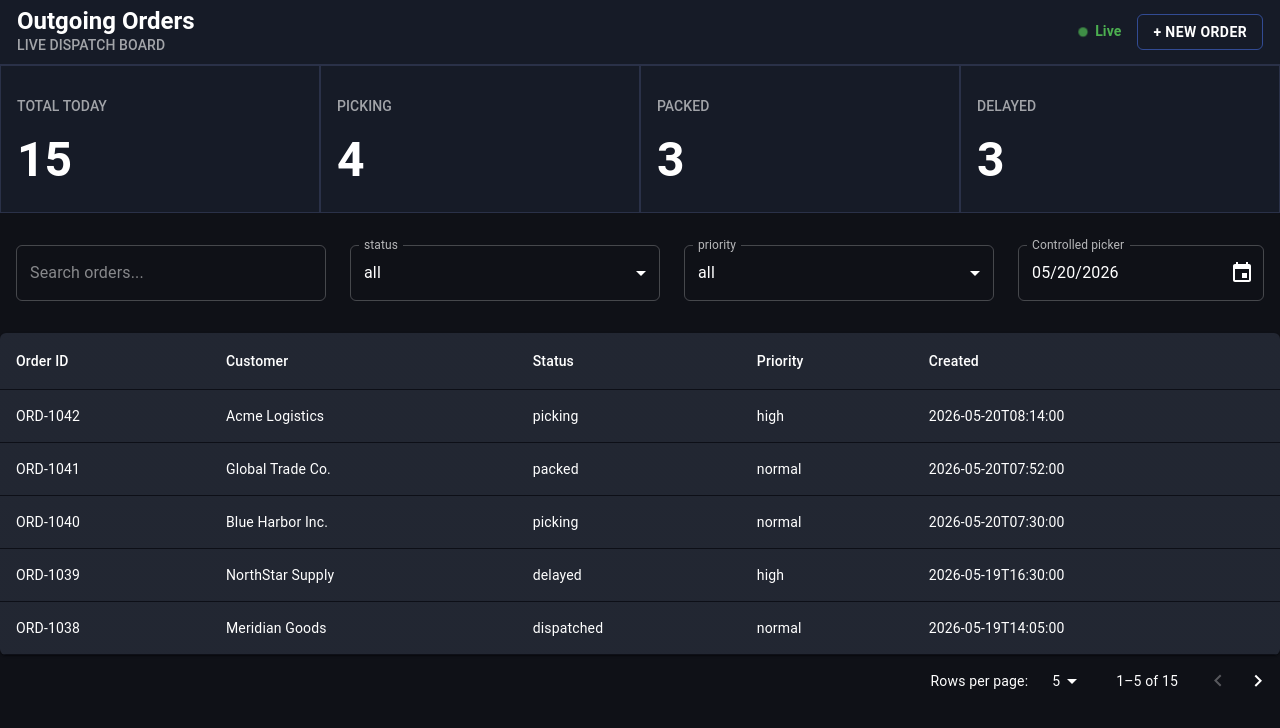
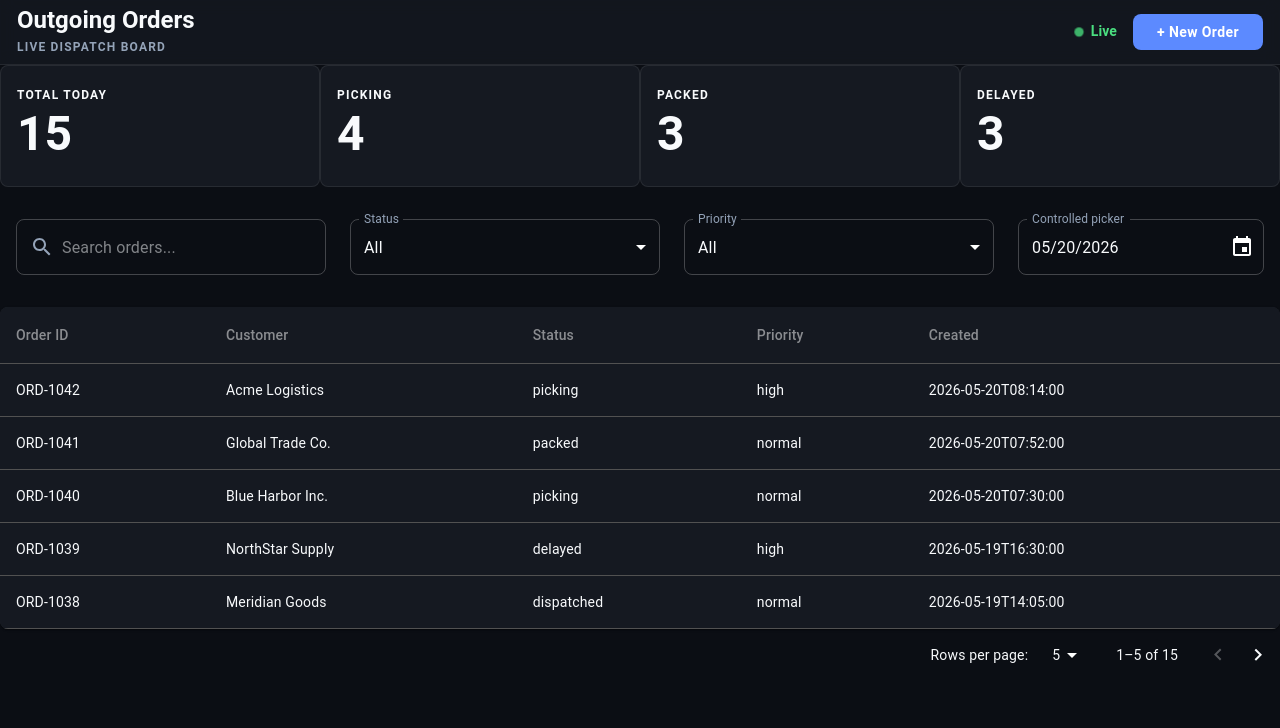
Before and after one commit to julio22b/outgoing-orders-frontend, a React (Vite) app: page / in a window 1280 px wide. Shown: the top 728 px of the page. Built offline with nearby package versions, Linux system fonts and the light colour scheme.

Commit message:
styling changes

```diff
--- a/package.json
+++ b/package.json
@@ -12,6 +12,7 @@
   "dependencies": {
     "@emotion/react": "^11.14.0",
     "@emotion/styled": "^11.14.1",
+    "@mui/icons-material": "^9.0.1",
     "@mui/material": "^9.0.1",
     "@mui/x-date-pickers": "^9.2.0",
     "@reduxjs/toolkit": "^2.12.0",
--- a/src/app/theme.ts
+++ b/src/app/theme.ts
@@ -1,14 +1,26 @@
-import { createTheme } from "@mui/material";
+import { createTheme } from '@mui/material';
 
 const theme = createTheme({
-  palette: {
-    mode: 'dark',
-    background: { default: '#0f1117', paper: '#161b27' },
-    primary: { main: '#4f7cff' },
-    success: { main: '#4caf50' },
-    divider: '#2a3148',
-  },
-  shape: { borderRadius: 6 },
-})
+    palette: {
+        mode: 'dark',
+        background: {
+            default: '#0b0e14',
+            paper: '#151921'
+        },
+        primary: {
+            main: '#5c8aff',
+            contrastText: '#ffffff'
+        },
+        success: {
+            main: '#4ade80'
+        },
+        divider: 'rgba(255, 255, 255, 0.08)',
+        text: {
+            primary: '#f8fafc',
+            secondary: '#94a3b8'
+        },
+    },
+    shape: { borderRadius: 8 },
+});
 
-export default theme
+export default theme;
--- a/src/components/AppBar.tsx
+++ b/src/components/AppBar.tsx
@@ -7,7 +7,8 @@ const AppBar = () => {
             color='inherit'
             elevation={0}
             sx={{
-                backgroundColor: 'background.paper',
+                backgroundColor: 'rgba(21, 25, 33, 0.8)',
+                backdropFilter: 'blur(8px)',
                 borderBottom: '1px solid',
                 borderColor: 'divider',
             }}
@@ -17,8 +18,15 @@ const AppBar = () => {
                     <Typography variant='h5' component='div' sx={{ lineHeight: 1.2, fontWeight: 600 }}>
                         Outgoing Orders
                     </Typography>
-                    <Typography variant='subtitle2' sx={{ opacity: 0.6, textTransform: 'uppercase' }}>
-                        LIVE DISPATCH BOARD
+                    <Typography
+                        variant='caption'
+                        sx={{
+                            color: 'text.secondary',
+                            textTransform: 'uppercase',
+                            letterSpacing: '0.1em',
+                            fontWeight: 700
+                        }}>
+                        Live Dispatch Board
                     </Typography>
                 </Box>
 
@@ -42,7 +50,15 @@ const AppBar = () => {
                             Live
                         </Typography>
                     </Box>
-                    <Button variant='outlined' sx={{ color: 'white', fontWeight: 600 }}>
+                    <Button
+                        variant='contained'
+                        disableElevation
+                        sx={{
+                            fontWeight: 600,
+                            textTransform: 'none',
+                            px: 3
+                        }}
+                    >
                         + New Order
                     </Button>
                 </Box>
--- a/src/components/DataGrid/DataGrid.tsx
+++ b/src/components/DataGrid/DataGrid.tsx
@@ -17,22 +17,20 @@ const DataGrid = ({}) => {
     const [page, setPage] = useState(0);
     const visibleRows = DATA_GRID_ROWS.slice(page * rowsPerPage, page * rowsPerPage + rowsPerPage);
 
-
     const handleChangeRowsPerPage = (event: React.ChangeEvent<HTMLInputElement>) => {
         setRowsPerPage(parseInt(event.target.value, 10));
         setPage(0);
     };
 
-
     return (
         <>
             <TableContainer component={Paper}>
-                <Table>
+                <Table sx={{ backgroundColor: 'background.paper' }}>
                     <TableHead>
                         <TableRow>
                             {DATA_GRID_HEADERS.map((header) => (
                                 <Fragment key={header.id}>
-                                    <TableCell>{header.title}</TableCell>
+                                    <TableCell sx={{ color: 'white', opacity: 0.5 }}>{header.title}</TableCell>
                                 </Fragment>
                             ))}
                         </TableRow>
--- a/src/components/Filters/Filters.tsx
+++ b/src/components/Filters/Filters.tsx
@@ -1,4 +1,5 @@
-import { Box, TextField, Stack } from '@mui/material';
+import { Box, TextField, Stack, InputAdornment } from '@mui/material';
+import SearchIcon from '@mui/icons-material/Search';
 import { LocalizationProvider, DatePicker } from '@mui/x-date-pickers';
 import { AdapterDayjs } from '@mui/x-date-pickers/AdapterDayjs';
 import dayjs from 'dayjs';
@@ -12,7 +13,20 @@ const Filters = () => {
 
     return (
         <Box sx={{ display: 'flex', alignItems: 'center', padding: '2em 1em', gap: '1.5em'}}>
-            <TextField fullWidth placeholder='Search orders...' type='search' />
+            <TextField
+                fullWidth
+                placeholder='Search orders...'
+                type='search'
+                slotProps={{
+                    input: {
+                        startAdornment: (
+                            <InputAdornment position='start'>
+                                <SearchIcon sx={{ color: 'text.secondary' }} />
+                            </InputAdornment>
+                        ),
+                    },
+                }}
+            />
             <SelectFilter
                 name='status'
                 value={status}
--- a/src/components/Filters/SelectFilter/SelectFilter.tsx
+++ b/src/components/Filters/SelectFilter/SelectFilter.tsx
@@ -12,11 +12,13 @@ const SelectFilter = ({ name, value, options, setState }: SelectFilterProps) =>
 
     return (
         <FormControl fullWidth>
-            <InputLabel id={id}>{name}</InputLabel>
+            <InputLabel id={id}>
+                {`${name[0].toUpperCase()}${name.slice(1)}`}
+            </InputLabel>
             <Select labelId={id} id={id} value={value} label={name} onChange={(e) => setState(e.target.value)}>
                 {options.map((option) => (
                     <MenuItem key={option} value={option}>
-                        {option}
+                        {`${option[0].toUpperCase()}${option.slice(1)}`}
                     </MenuItem>
                 ))}
             </Select>
--- a/src/components/OrdersSummary/OrderCard.tsx
+++ b/src/components/OrdersSummary/OrderCard.tsx
@@ -7,9 +7,19 @@ interface OrderCardProps {
 
 const OrderCard = ({ title, amount }: OrderCardProps) => {
     return (
-        <Card sx={{ width: '25%', borderRadius: 0 }} variant='outlined'>
+        <Card
+            variant='outlined'
+            sx={{
+                width: '25%',
+                transition: 'transform 0.2s, border-color 0.2s',
+                '&:hover': {
+                    borderColor: 'primary.main',
+                    transform: 'translateY(-2px)'
+                }
+            }}
+        >
             <CardContent>
-                <Typography variant='subtitle2' sx={{ padding: '1em 0', opacity: 0.6 }}>
+                <Typography variant='caption' color="text.secondary" sx={{ fontWeight: 700, textTransform: 'uppercase', letterSpacing: '0.1em' }}>
                     {title}
                 </Typography>
                 <Typography variant='h3' sx={{ fontWeight: 600 }}>
```
Also changed, not shown: src/app/constants/constants.ts (line endings or trailing spaces), 1 other file (tests, documents, lock files or other folders).
